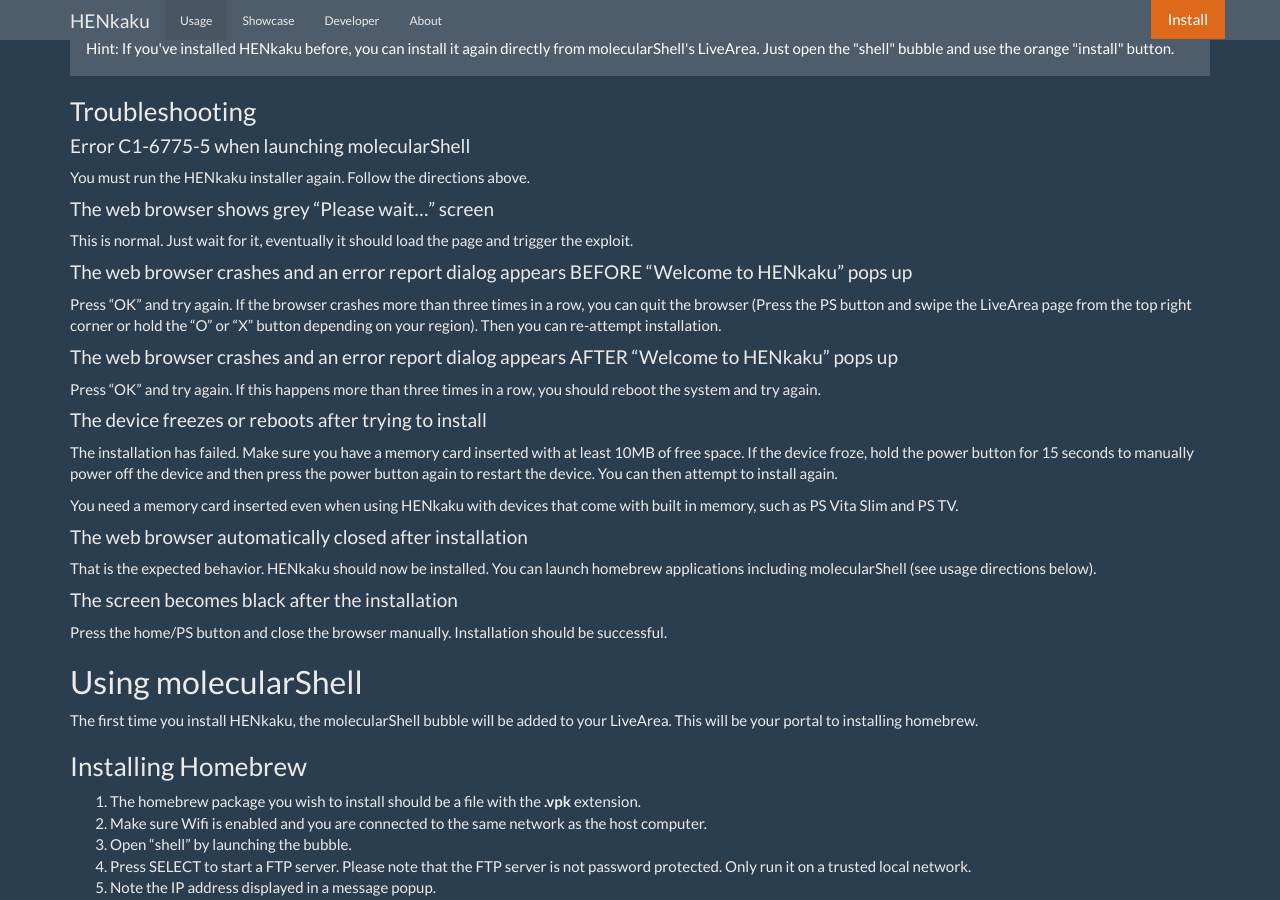
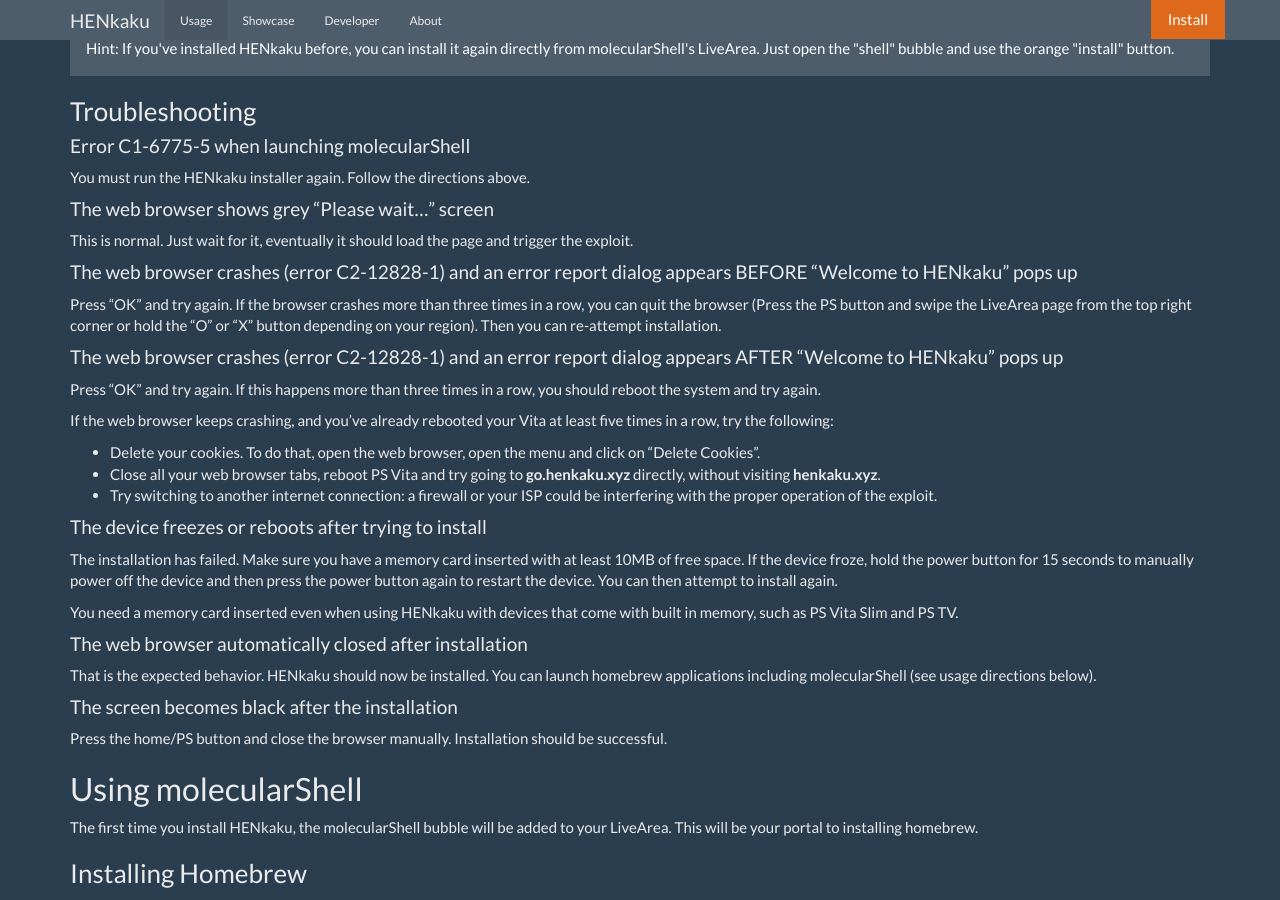
Before and after one commit to henkaku/henkaku.github.io, a Jekyll site: the page built from usage.md, in a window 1280 px wide and 900 px high, scrolled down 507 px. Built offline with Jekyll 4.4.1, drawn with Linux system fonts in a browser that asks for light colours.

Commit message:
usage: clarify and expand troubleshooting

```diff
--- a/usage.md
+++ b/usage.md
@@ -35,13 +35,19 @@
 
 This is normal. Just wait for it, eventually it should load the page and trigger the exploit.
 
-#### The web browser crashes and an error report dialog appears BEFORE "Welcome to HENkaku" pops up
+#### The web browser crashes (error C2-12828-1) and an error report dialog appears BEFORE "Welcome to HENkaku" pops up
 
 Press "OK" and try again. If the browser crashes more than three times in a row, you can quit the browser (Press the PS button and swipe the LiveArea page from the top right corner or hold the "O" or "X" button depending on your region). Then you can re-attempt installation.
 
-#### The web browser crashes and an error report dialog appears AFTER "Welcome to HENkaku" pops up
+#### The web browser crashes (error C2-12828-1) and an error report dialog appears AFTER "Welcome to HENkaku" pops up
 
 Press "OK" and try again. If this happens more than three times in a row, you should reboot the system and try again.
+
+If the web browser keeps crashing, and you've already rebooted your Vita at least five times in a row, try the following:
+
+* Delete your cookies. To do that, open the web browser, open the menu and click on "Delete Cookies".
+* Close all your web browser tabs, reboot PS Vita and try going to **go.henkaku.xyz** directly, without visiting **henkaku.xyz**.
+* Try switching to another internet connection: a firewall or your ISP could be interfering with the proper operation of the exploit.
 
 #### The device freezes or reboots after trying to install
 
```
